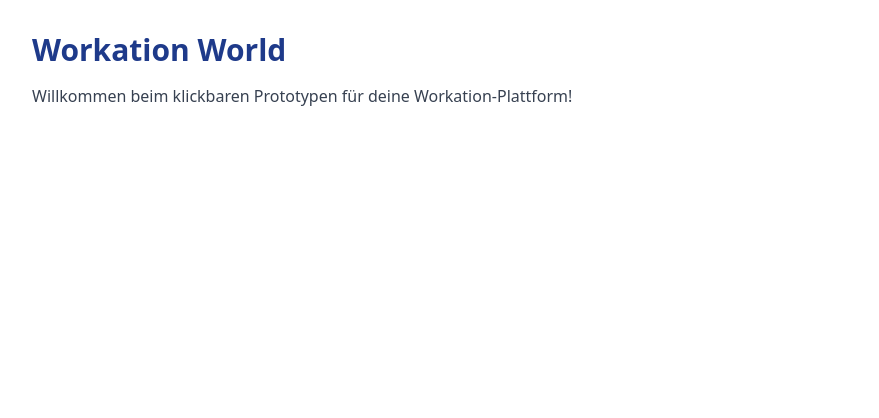
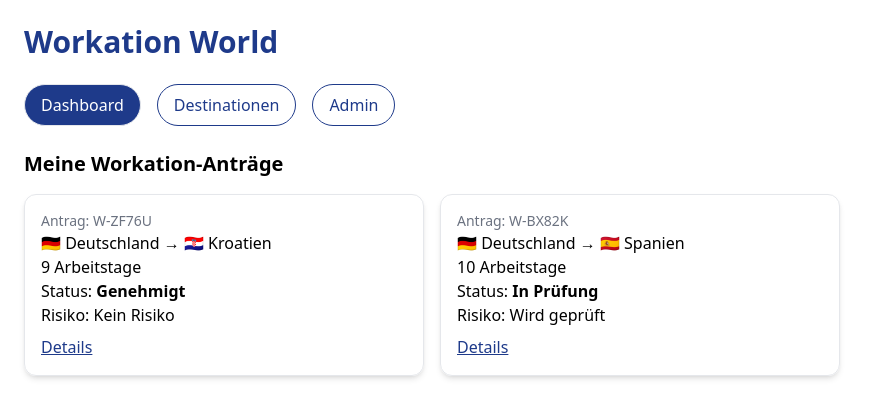
Before and after one commit to WorkationTobias/workation-prototype, a Next.js app: page / in a window 1280 px wide. Shown: the top 418 px of the page, without its empty margins (0-879 px from the left). Built offline with nearby package versions, Linux system fonts and the light colour scheme.

Commit message:
Add files via upload

```diff
--- a/next.config.js
+++ b/next.config.js
@@ -1,5 +1,2 @@
 
-/** @type {import('next').NextConfig} */
-const nextConfig = {}
-
-module.exports = nextConfig
+module.exports = {}
--- a/package.json
+++ b/package.json
@@ -2,7 +2,6 @@
 {
   "name": "workation-prototype",
   "version": "1.0.0",
-  "private": true,
   "scripts": {
     "dev": "next dev",
     "build": "next build",
@@ -14,8 +13,8 @@
     "react-dom": "latest"
   },
   "devDependencies": {
-    "autoprefixer": "^10.4.14",
+    "tailwindcss": "^3.3.2",
     "postcss": "^8.4.21",
-    "tailwindcss": "^3.3.2"
+    "autoprefixer": "^10.4.14"
   }
 }
--- a/pages/index.js
+++ b/pages/index.js
@@ -1,14 +1,89 @@
 
-import Head from 'next/head'
+import { useState } from "react"
+import Head from "next/head"
 
 export default function Home() {
+  const [activeTab, setActiveTab] = useState("dashboard")
+
+  const applications = [
+    {
+      id: "W-ZF76U",
+      from: "🇩🇪 Deutschland",
+      to: "🇭🇷 Kroatien",
+      days: 9,
+      status: "Genehmigt",
+      risk: "Kein Risiko"
+    },
+    {
+      id: "W-BX82K",
+      from: "🇩🇪 Deutschland",
+      to: "🇪🇸 Spanien",
+      days: 10,
+      status: "In Prüfung",
+      risk: "Wird geprüft"
+    }
+  ]
+
   return (
-    <div className="p-8 bg-white min-h-screen font-sans">
+    <div className="p-6 bg-white min-h-screen font-sans">
       <Head>
         <title>Workation World</title>
       </Head>
-      <h1 className="text-3xl font-bold text-blue-900 mb-4">Workation World</h1>
-      <p className="text-gray-700">Willkommen beim klickbaren Prototypen für deine Workation-Plattform!</p>
+
+      <h1 className="text-3xl font-bold text-blue-900 mb-6">Workation World</h1>
+
+      <div className="flex space-x-4 mb-6">
+        <button
+          className={`px-4 py-2 rounded-full border ${activeTab === "dashboard" ? "bg-blue-900 text-white" : "bg-white text-blue-900 border-blue-900"}`}
+          onClick={() => setActiveTab("dashboard")}
+        >
+          Dashboard
+        </button>
+        <button
+          className={`px-4 py-2 rounded-full border ${activeTab === "destinations" ? "bg-blue-900 text-white" : "bg-white text-blue-900 border-blue-900"}`}
+          onClick={() => setActiveTab("destinations")}
+        >
+          Destinationen
+        </button>
+        <button
+          className={`px-4 py-2 rounded-full border ${activeTab === "admin" ? "bg-blue-900 text-white" : "bg-white text-blue-900 border-blue-900"}`}
+          onClick={() => setActiveTab("admin")}
+        >
+          Admin
+        </button>
+      </div>
+
+      {activeTab === "dashboard" && (
+        <div>
+          <h2 className="text-xl font-semibold mb-4">Meine Workation-Anträge</h2>
+          <div className="grid grid-cols-1 md:grid-cols-2 lg:grid-cols-3 gap-4">
+            {applications.map((app) => (
+              <div key={app.id} className="border rounded-xl p-4 shadow-md">
+                <p className="text-sm text-gray-500">Antrag: {app.id}</p>
+                <p className="font-medium">{app.from} → {app.to}</p>
+                <p>{app.days} Arbeitstage</p>
+                <p>Status: <strong>{app.status}</strong></p>
+                <p>Risiko: {app.risk}</p>
+                <button className="mt-2 text-blue-900 underline">Details</button>
+              </div>
+            ))}
+          </div>
+        </div>
+      )}
+
+      {activeTab === "destinations" && (
+        <div>
+          <h2 className="text-xl font-semibold mb-4">Destinationen (Demo folgt)</h2>
+          <p className="text-gray-600">Hier entsteht bald ein interaktiver Resort-Katalog mit Filtermöglichkeiten.</p>
+        </div>
+      )}
+
+      {activeTab === "admin" && (
+        <div>
+          <h2 className="text-xl font-semibold mb-4">Admin-Bereich (in Vorbereitung)</h2>
+          <p className="text-gray-600">Hier erscheinen demnächst Genehmigungen und unternehmensweite Übersichten.</p>
+        </div>
+      )}
     </div>
   )
 }
--- a/tailwind.config.js
+++ b/tailwind.config.js
@@ -1,7 +1,6 @@
 
-/** @type {import('tailwindcss').Config} */
 module.exports = {
-  content: ['./pages/**/*.{js,ts,jsx,tsx}', './components/**/*.{js,ts,jsx,tsx}'],
+  content: ['./pages/**/*.{js,ts,jsx,tsx}'],
   theme: {
     extend: {},
   },
```
